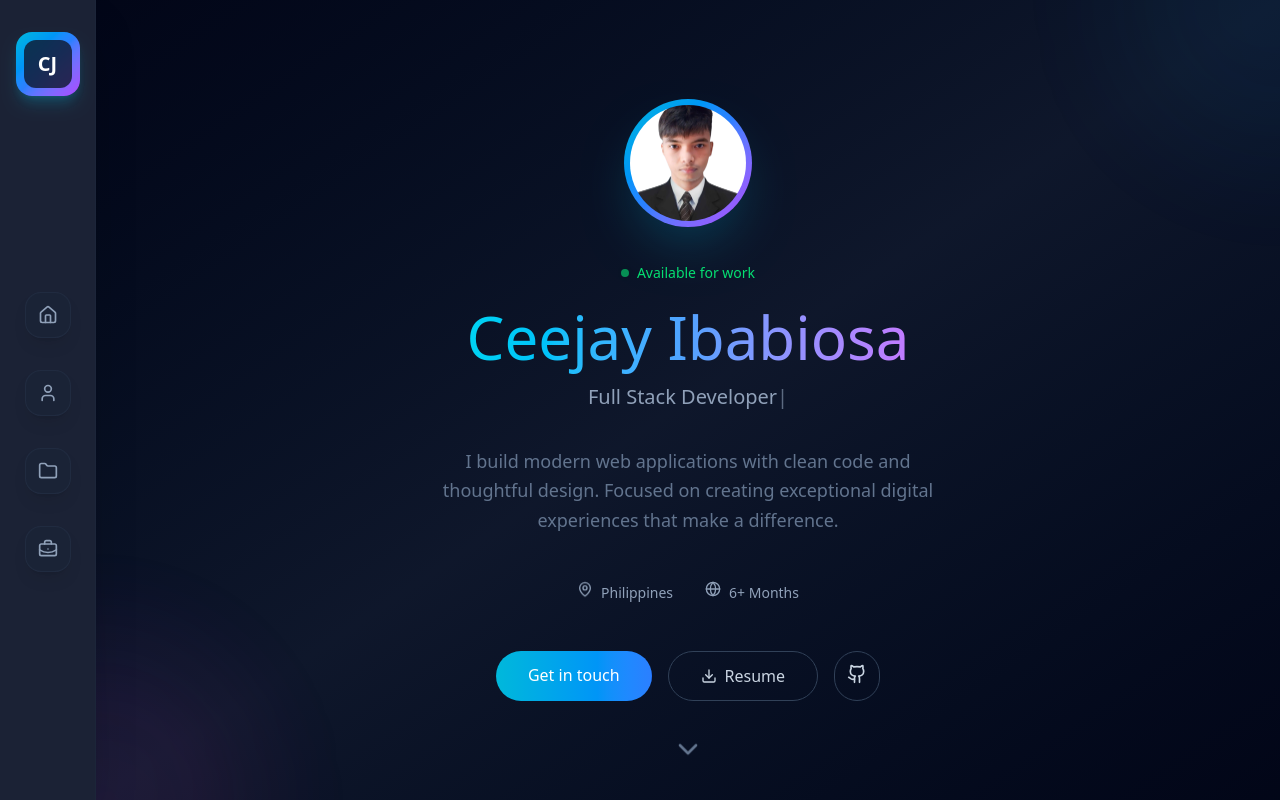
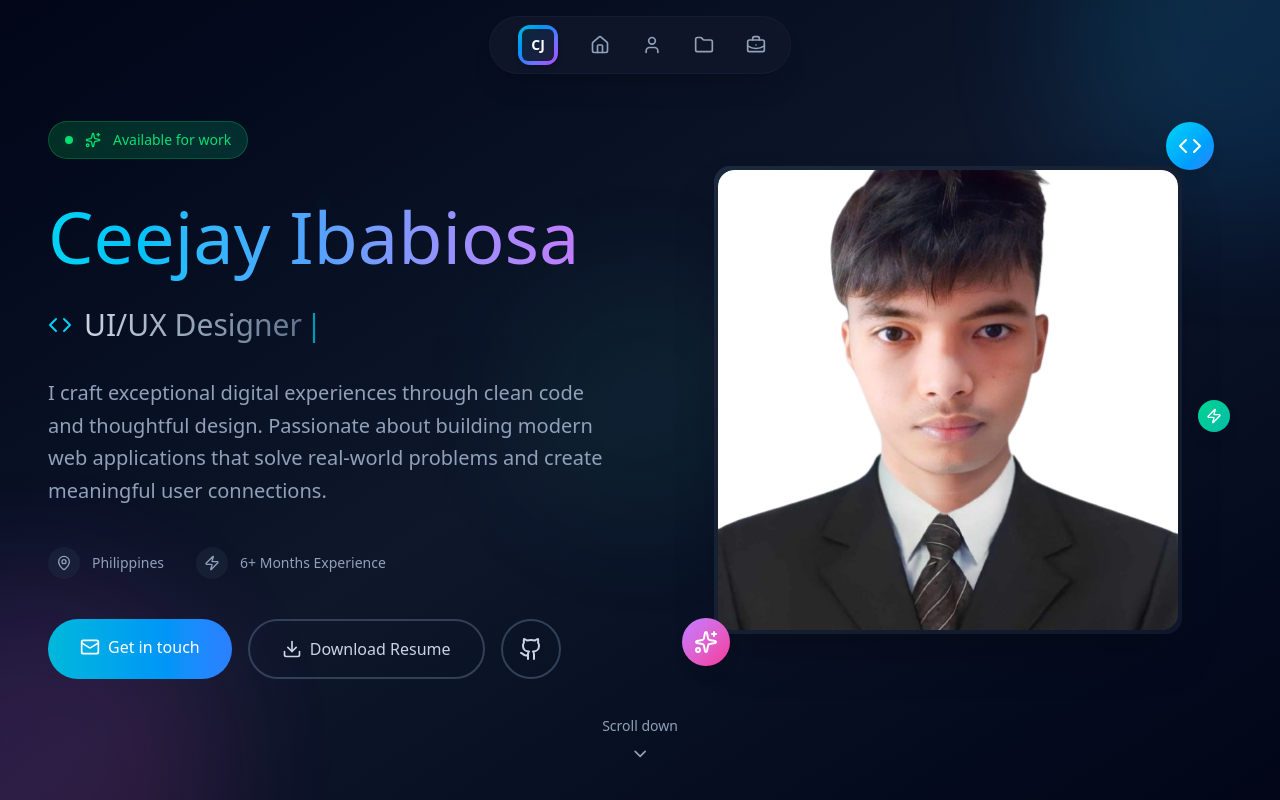
Before and after one commit to CJcode6754/personal-portfolio, a React (Vite) app: page / in a window 1280 px wide. Shown: the top 800 px of the page. Built offline with nearby package versions, Linux system fonts and the light colour scheme.

Commit message:
refactor hero section, sidebar, modified some designs

```diff
--- a/index.html
+++ b/index.html
@@ -4,7 +4,7 @@
     <meta charset="UTF-8" />
     <!-- <link rel="icon" type="image/svg+xml" href="/vite.svg" /> -->
     <meta name="viewport" content="width=device-width, initial-scale=1.0" />
-    <title>CjDev</title>
+    <title>CjDev - Portfolio</title>
   </head>
   <body>
     <div id="root"></div>
--- a/src/components/Services/Services.jsx
+++ b/src/components/Services/Services.jsx
@@ -46,7 +46,7 @@ export default function Services() {
   return (
     <section
       id="services"
-      className="min-h-screen py-12 bg-gradient-to-br from-slate-950 via-slate-900 to-slate-950 lg:ml-24 px-6 md:px-24 relative overflow-hidden"
+      className="min-h-screen py-12 bg-gradient-to-br from-slate-950 via-slate-900 to-slate-950 px-6 md:px-24 relative overflow-hidden"
     >
       {/* Services Section */}
       <div
@@ -110,11 +110,11 @@ export default function Services() {
               difference.
             </p>
             <div className="flex flex-col sm:flex-row gap-4 justify-center">
-              <a href="https://www.facebook.com/ceejay.ibabiosa.1/" className="group inline-flex items-center justify-center bg-gradient-to-r from-purple-500 to-pink-500 hover:from-purple-600 hover:to-pink-600 text-white px-10 py-4 rounded-2xl font-bold text-lg transition-all duration-300 hover:scale-105 hover:shadow-2xl hover:shadow-purple-500/25">
+              <a href="https://www.linkedin.com/in/ceejay-ibabiosa-206052292/" target="_blank" className="group inline-flex items-center justify-center bg-gradient-to-r from-purple-500 to-pink-500 hover:from-purple-600 hover:to-pink-600 text-white px-10 py-4 rounded-2xl font-bold text-lg transition-all duration-300 hover:scale-105 hover:shadow-2xl hover:shadow-purple-500/25">
                 <Rocket className="w-5 h-5 mr-2 group-hover:rotate-12 transition-transform duration-300" />
                 Let's Work Together
               </a>
-              <a href="https://github.com/CJcode6754" className="inline-flex items-center justify-center border-2 border-slate-600 bg-slate-800/30 hover:bg-slate-700/50 hover:border-purple-500/50 text-white px-10 py-4 rounded-2xl font-bold text-lg transition-all duration-300 hover:scale-105">
+              <a href="https://github.com/CJcode6754" target="_blank" className="inline-flex items-center justify-center border-2 border-slate-600 bg-slate-800/30 hover:bg-slate-700/50 hover:border-purple-500/50 text-white px-10 py-4 rounded-2xl font-bold text-lg transition-all duration-300 hover:scale-105">
                 View My Work
               </a>
             </div>
--- a/src/components/about/TechStack.jsx
+++ b/src/components/about/TechStack.jsx
@@ -38,7 +38,7 @@ const TechStack = () => {
   }, []);
 
   return (
-    <section id="techstack-section" className="min-h-screen py-24 bg-gradient-to-br from-slate-950 via-slate-900 to-slate-950 lg:ml-24 px-4 relative overflow-hidden">
+    <section id="techstack-section" className="min-h-screen py-24 bg-gradient-to-br from-slate-950 via-slate-900 to-slate-950 px-4 relative overflow-hidden">
       {/* Enhanced Background Effects */}
       <div className="absolute inset-0 overflow-hidden">
         <div className="absolute top-1/4 right-1/4 w-96 h-96 bg-gradient-to-br from-purple-500/10 to-pink-500/10 rounded-full blur-3xl animate-pulse"></div>
--- a/src/components/home/Home.jsx
+++ b/src/components/home/Home.jsx
@@ -6,169 +6,206 @@ import {
   Github,
   Mail,
   ChevronDown,
+  Sparkles,
+  Code,
+  Zap,
 } from "lucide-react";
-import myPic from "../../assets/formal pic.png";
-import { assets } from "../assets";
+import myPic from '../../assets/formal pic.png';
+import Resume from '../../assets/resume.pdf';
 
 const Home = () => {
   const [isVisible, setIsVisible] = useState(false);
   const [typedText, setTypedText] = useState("");
-  const fullText = "Full Stack Developer";
+  const [currentIndex, setCurrentIndex] = useState(0);
+  const titles = ["Full Stack Developer", "UI/UX Designer"];
 
   useEffect(() => {
     setIsVisible(true);
 
-    // Typewriter effect
+    // Enhanced typewriter effect with multiple titles
+    const typeText = () => {
+      const fullText = titles[currentIndex];
       let i = 0;
+      setTypedText("");
+
       const typeInterval = setInterval(() => {
         if (i < fullText.length) {
           setTypedText(fullText.substring(0, i + 1));
           i++;
         } else {
           clearInterval(typeInterval);
+          setTimeout(() => {
+            setCurrentIndex((prev) => (prev + 1) % titles.length);
+          }, 2000);
         }
-    }, 100);
+      }, 80);
 
       return () => clearInterval(typeInterval);
-  }, []);
+    };
+
+    const cleanup = typeText();
+    return cleanup;
+  }, [currentIndex]);
 
   return (
     <section
       id="home"
-      className="min-h-screen bg-gradient-to-br from-slate-950 via-slate-900 to-slate-950 flex items-center justify-center lg:ml-24 px-4 relative overflow-hidden"
+      className="min-h-screen bg-gradient-to-br from-slate-950 via-slate-900 to-slate-950 flex items-center justify-center px-4 relative overflow-hidden"
     >
-      {/* Animated Background Elements */}
+      {/* Enhanced Animated Background Elements */}
       <div className="absolute inset-0 overflow-hidden">
-        <div className="absolute -top-40 -right-40 w-80 h-80 bg-gradient-to-br from-cyan-500/10 to-blue-500/10 rounded-full blur-3xl animate-pulse"></div>
+        <div className="absolute -top-40 -right-40 w-96 h-96 bg-gradient-to-br from-cyan-400/20 to-blue-500/20 rounded-full blur-3xl animate-pulse"></div>
         <div
-          className="absolute -bottom-40 -left-40 w-80 h-80 bg-gradient-to-br from-purple-500/10 to-pink-500/10 rounded-full blur-3xl animate-pulse"
+          className="absolute -bottom-40 -left-40 w-96 h-96 bg-gradient-to-br from-purple-500/20 to-pink-500/20 rounded-full blur-3xl animate-pulse"
           style={{ animationDelay: "1s" }}
         ></div>
+        <div
+          className="absolute top-1/2 left-1/2 transform -translate-x-1/2 -translate-y-1/2 w-64 h-64 bg-gradient-to-br from-emerald-500/10 to-teal-500/10 rounded-full blur-3xl animate-pulse"
+          style={{ animationDelay: "2s" }}
+        ></div>
+
+        {/* Floating particles */}
+        <div className="absolute top-1/4 left-1/4 w-2 h-2 bg-cyan-400 rounded-full animate-ping opacity-60"></div>
+        <div className="absolute top-3/4 right-1/4 w-2 h-2 bg-purple-400 rounded-full animate-ping opacity-60" style={{ animationDelay: "1s" }}></div>
+        <div className="absolute top-1/2 right-1/3 w-1 h-1 bg-blue-400 rounded-full animate-ping opacity-40" style={{ animationDelay: "2s" }}></div>
       </div>
 
+      <div className="container mx-auto px-4 sm:px-8 flex flex-col lg:flex-row items-center justify-between gap-8 lg:gap-12 relative z-10 max-w-7xl">
+        {/* LEFT SIDE - Text Content */}
         <div
-        className={`max-w-2xl mx-auto px-4 sm:px-8 text-center relative z-10 transition-all duration-1000 ${
+          className={`flex-1 text-center lg:text-left transition-all duration-1000 order-2 lg:order-1 ${
             isVisible ? "opacity-100 translate-y-0" : "opacity-0 translate-y-8"
           }`}
         >
-        {/* Avatar */}
-        <div className="relative mb-8 group">
-          <div className="w-32 h-32 bg-gradient-to-br from-cyan-500 via-blue-500 to-purple-500 rounded-full flex items-center justify-center text-white text-3xl font-bold mx-auto shadow-2xl shadow-cyan-500/25 transition-all duration-500 hover:scale-110 hover:shadow-cyan-500/40">
-            <img
-              src={myPic}
-              alt="My Picture"
-              className="w-29 h-29 object-cover rounded-full"
-            />
-          </div>
-        </div>
-
-        {/* Status */}
+          {/* Enhanced Status */}
           <div
-          className={`inline-flex items-center gap-2 text-green-400 text-sm mb-6 transition-all duration-700 ${
-            isVisible ? "opacity-100 translate-y-0" : "opacity-0 translate-y-4"
+            className={`inline-flex items-center gap-3 bg-gradient-to-r from-green-500/20 to-emerald-500/20 backdrop-blur-sm border border-green-500/30 rounded-full px-4 py-2 text-green-400 text-sm mb-8 transition-all duration-700 hover:scale-105 ${
+              isVisible
+                ? "opacity-100 translate-y-0"
+                : "opacity-0 translate-y-4"
             }`}
             style={{ transitionDelay: "0.2s" }}
           >
+            <div className="relative">
               <div className="w-2 h-2 bg-green-400 rounded-full animate-ping"></div>
-          <div className="w-2 h-2 bg-green-400 rounded-full absolute animate-pulse"></div>
+              <div className="w-2 h-2 bg-green-400 rounded-full absolute top-0 left-0"></div>
+            </div>
+            <Sparkles className="w-4 h-4" />
             Available for work
           </div>
 
-        {/* Main Content */}
-        <h1
-          className={`text-5xl lg:text-6xl font-light text-white mb-4 transition-all duration-700 ${
-            isVisible ? "opacity-100 translate-y-0" : "opacity-0 translate-y-4"
-          }`}
-          style={{ transitionDelay: "0.4s" }}
-        >
+          {/* Enhanced Main Content */}
+          <h1 className="text-4xl sm:text-5xl lg:text-7xl font-light text-white mb-6 leading-tight">
             <span className="bg-gradient-to-r from-cyan-400 via-blue-400 to-purple-400 bg-clip-text text-transparent">
               Ceejay Ibabiosa
             </span>
           </h1>
 
-        <div
-          className={`text-slate-400 text-xl mb-8 font-light h-8 transition-all duration-700 ${
-            isVisible ? "opacity-100 translate-y-0" : "opacity-0 translate-y-4"
-          }`}
-          style={{ transitionDelay: "0.6s" }}
-        >
+          <div className="text-slate-300 text-xl sm:text-2xl lg:text-3xl mb-8 font-light h-10 flex items-center justify-center lg:justify-start">
+            <Code className="w-6 h-6 mr-3 text-cyan-400" />
+            <span className="bg-gradient-to-r from-slate-300 to-slate-500 bg-clip-text text-transparent">
               {typedText}
-          <span className="animate-pulse">|</span>
+            </span>
+            <span className="animate-pulse text-cyan-400 ml-1">|</span>
           </div>
 
-        <p
-          className={`text-slate-500 leading-relaxed max-w-lg mx-auto mb-12 text-lg transition-all duration-700 ${
-            isVisible ? "opacity-100 translate-y-0" : "opacity-0 translate-y-4"
-          }`}
-          style={{ transitionDelay: "0.8s" }}
-        >
-          I build modern web applications with clean code and thoughtful design.
-          Focused on creating exceptional digital experiences that make a
-          difference.
+          <p className="text-slate-400 leading-relaxed max-w-2xl mb-10 text-lg sm:text-xl font-light">
+            I craft exceptional digital experiences through clean code and thoughtful design.
+            Passionate about building modern web applications that solve real-world problems
+            and create meaningful user connections.
           </p>
 
-        {/* Quick Info */}
-        <div
-          className={`flex flex-row justify-center gap-6 sm:gap-8 mb-12 text-sm text-slate-400 transition-all duration-700 ${
-            isVisible ? "opacity-100 translate-y-0" : "opacity-0 translate-y-4"
-          }`}
-          style={{ transitionDelay: "1s" }}
-        >
-          <div className="flex items-center gap-2 hover:text-cyan-400 transition-colors duration-300">
-            <MapPin
-              className="w-4 h-4 animate-bounce"
-              style={{ animationDelay: "0.5s" }}
-            />
-            Philippines
+          {/* Enhanced Quick Info */}
+          <div className="flex flex-row justify-center lg:justify-start gap-6 sm:gap-8 mb-10 text-sm text-slate-400">
+            <div className="flex items-center gap-3 hover:text-cyan-400 transition-colors duration-300 cursor-pointer group">
+              <div className="p-2 bg-slate-800/50 rounded-full group-hover:bg-cyan-500/20 transition-colors duration-300">
+                <MapPin className="w-4 h-4" />
               </div>
-          <div className="flex items-center gap-2 hover:text-cyan-400 transition-colors duration-300">
-            <Globe
-              className="w-4 h-4 animate-bounce"
-              style={{ animationDelay: "0.7s" }}
-            />
-            6+ Months
+              <span className="font-medium">Philippines</span>
+            </div>
+            <div className="flex items-center gap-3 hover:text-cyan-400 transition-colors duration-300 cursor-pointer group">
+              <div className="p-2 bg-slate-800/50 rounded-full group-hover:bg-cyan-500/20 transition-colors duration-300">
+                <Zap className="w-4 h-4" />
+              </div>
+              <span className="font-medium">6+ Months Experience</span>
             </div>
           </div>
 
-        {/* Actions */}
-        <div
-          className={`flex flex-col sm:flex-row justify-center gap-4 transition-all duration-700 ${
-            isVisible ? "opacity-100 translate-y-0" : "opacity-0 translate-y-4"
-          }`}
-          style={{ transitionDelay: "1.2s" }}
+          {/* Enhanced Actions */}
+          <div className="flex flex-col sm:flex-row justify-center lg:justify-start gap-4">
+            <a
+              href="https://www.linkedin.com/in/ceejay-ibabiosa-206052292/"
+              target="_blank"
+              className="group bg-gradient-to-r from-cyan-500 to-blue-500 hover:from-cyan-600 hover:to-blue-600 text-white px-8 py-4 rounded-full font-medium transition-all duration-300 hover:scale-105 hover:shadow-xl hover:shadow-cyan-500/25 relative overflow-hidden"
             >
-          <a
-            href="https://www.facebook.com/ceejay.ibabiosa.1/"
-            className="group bg-gradient-to-r from-cyan-500 to-blue-500 hover:from-cyan-600 hover:to-blue-600 text-white px-8 py-3 rounded-full font-medium transition-all duration-300 hover:scale-105 hover:shadow-lg hover:shadow-cyan-500/25 relative overflow-hidden"
-          >
-            <span className="relative z-10">Get in touch</span>
+              <span className="relative z-10 flex items-center justify-center gap-2">
+                <Mail className="w-5 h-5" />
+                Get in touch
+              </span>
               <div className="absolute inset-0 bg-gradient-to-r from-blue-600 to-purple-600 translate-x-full group-hover:translate-x-0 transition-transform duration-300"></div>
             </a>
 
             <a
-            href={assets.resume}
+              href={Resume}
               target="_blank"
               rel="noopener noreferrer"
               download
-            className="group border border-slate-700 text-slate-300 px-8 py-3 rounded-full hover:border-cyan-500 hover:text-cyan-400 transition-all duration-300 flex items-center justify-center gap-2 hover:scale-105 hover:shadow-lg hover:shadow-cyan-500/10"
+              className="group border-2 border-slate-700 text-slate-300 px-8 py-4 rounded-full hover:border-cyan-500 hover:text-cyan-400 transition-all duration-300 flex items-center justify-center gap-2 hover:scale-105 hover:shadow-xl hover:shadow-cyan-500/10 hover:bg-slate-800/50"
             >
-            <Download className="w-4 h-4 group-hover:animate-bounce" />
-            Resume
+              <Download className="w-5 h-5 group-hover:animate-bounce" />
+              Download Resume
             </a>
 
             <a
               href="https://github.com/CJcode6754"
-            className="group flex justify-center border border-slate-700 text-slate-300 p-3 rounded-full hover:border-cyan-500 hover:text-cyan-400 transition-all duration-300 hover:scale-105 hover:shadow-lg hover:shadow-cyan-500/10"
+              target="_blank"
+              className="group flex justify-center border-2 border-slate-700 text-slate-300 p-4 rounded-full hover:border-cyan-500 hover:text-cyan-400 transition-all duration-300 hover:scale-105 hover:shadow-xl hover:shadow-cyan-500/10 hover:bg-slate-800/50"
             >
-            <Github className="w-5 h-5 group-hover:rotate-12 transition-transform duration-300" />
+              <Github className="w-6 h-6 group-hover:rotate-12 transition-transform duration-300" />
             </a>
           </div>
+        </div>
 
-        {/* Scroll Indicator */}
-        <div className="absolute bottom-[-70px] left-1/2 transform -translate-x-1/2 animate-bounce">
-          <ChevronDown className="w-8 h-8 text-slate-500" />
+        {/* RIGHT SIDE - Enhanced Image Section */}
+        <div className="hidden flex-1 sm:flex justify-center items-center order-1 lg:order-2">
+          <div className="relative group">
+            {/* Main image container - significantly larger */}
+            <div className="relative w-80 h-80 sm:w-96 sm:h-96 lg:w-[450px] lg:h-[450px] xl:w-[500px] xl:h-[500px]">
+
+              {/* Inner container */}
+              <div className="absolute inset-4 rounded-2xl bg-gradient-to-br from-slate-800 to-slate-900 p-1 shadow-2xl">
+                <div className="w-full h-full rounded-2xl overflow-hidden bg-gradient-to-br from-cyan-500/20 to-purple-500/20 backdrop-blur-sm">
+                  {/* Image */}
+                  <img
+                    src={myPic}
+                    alt="Ceejay Ibabiosa"
+                    className="w-full h-full object-cover rounded-2xl"
+                  />
                 </div>
               </div>
+
+              {/* Floating elements around image */}
+              <div className="absolute -top-4 -right-4 w-12 h-12 bg-gradient-to-br from-cyan-400 to-blue-500 rounded-full flex items-center justify-center shadow-lg animate-bounce">
+                <Code className="w-6 h-6 text-white" />
+              </div>
+              <div className="absolute -bottom-4 -left-4 w-12 h-12 bg-gradient-to-br from-purple-400 to-pink-500 rounded-full flex items-center justify-center shadow-lg animate-bounce" style={{ animationDelay: "0.5s" }}>
+                <Sparkles className="w-6 h-6 text-white" />
+              </div>
+              <div className="absolute top-1/2 -right-8 w-8 h-8 bg-gradient-to-br from-emerald-400 to-teal-500 rounded-full flex items-center justify-center shadow-lg animate-pulse">
+                <Zap className="w-4 h-4 text-white" />
+              </div>
+            </div>
+          </div>
+        </div>
+      </div>
+
+      {/* Scroll indicator */}
+      <div className="absolute bottom-8 left-1/2 transform -translate-x-1/2 flex flex-col items-center text-slate-400 animate-bounce">
+        <span className="text-sm mb-2">Scroll down</span>
+        <ChevronDown className="w-5 h-5" />
+      </div>
+
+
     </section>
   );
 };
--- a/src/components/project/Project.jsx
+++ b/src/components/project/Project.jsx
@@ -52,7 +52,7 @@ const Project = () => {
   return (
     <section
       id="project-section"
-      className="min-h-screen py-24 bg-gradient-to-br from-slate-950 via-slate-900 to-slate-950 lg:ml-24 px-4 relative overflow-hidden"
+      className="min-h-screen py-24 bg-gradient-to-br from-slate-950 via-slate-900 to-slate-950 px-4 relative overflow-hidden"
     >
       {/* Animated Background */}
       <div className="absolute inset-0 overflow-hidden">
@@ -213,7 +213,7 @@ const Project = () => {
                       disabled
                       className="flex-1 inline-flex items-center justify-center bg-gray-300 text-gray-500 text-xs py-3 px-4 rounded-xl cursor-not-allowed"
                     >
-                      No Live Link
+                      Live Demo
                     </button>
                   )}
                 </div>
--- a/src/components/sidebar/Sidebar.jsx
+++ b/src/components/sidebar/Sidebar.jsx
@@ -1,5 +1,12 @@
 import React, { useState } from 'react';
-import { Menu, X, Home, User, Folder, BriefcaseBusinessIcon } from 'lucide-react';
+import {
+  Menu,
+  X,
+  Home,
+  User,
+  Folder,
+  BriefcaseBusinessIcon,
+} from 'lucide-react';
 
 const Sidebar = () => {
   const [isOpen, setIsOpen] = useState(false);
@@ -8,91 +15,39 @@ const Sidebar = () => {
     { href: '#home', label: 'Home', icon: <Home className="w-5 h-5" /> },
     { href: '#techstack-section', label: 'About', icon: <User className="w-5 h-5" /> },
     { href: '#project-section', label: 'Projects', icon: <Folder className="w-5 h-5" /> },
-    { href: '#services', label: 'Services', icon: <BriefcaseBusinessIcon className='w-5 h-5' />}
+    { href: '#services', label: 'Services', icon: <BriefcaseBusinessIcon className="w-5 h-5" /> },
   ];
 
   return (
     <>
-      {/* Mobile Menu Button */}
-      <button
-        onClick={() => setIsOpen(!isOpen)}
-        className="fixed top-6 right-6 z-50 lg:hidden bg-slate-900/90 backdrop-blur-sm border border-slate-700 rounded-2xl p-3 text-white hover:bg-slate-800 hover:border-cyan-500/50 transition-all duration-300 hover:scale-110 shadow-lg"
-      >
-        <div className="relative">
-          {isOpen ? <X className="w-5 h-5" /> : <Menu className="w-5 h-5" />}
-        </div>
-      </button>
-
-      {/* Sidebar */}
-      <aside className={`fixed left-0 top-0 h-full w-24 bg-slate-900/95 backdrop-blur-xl border-r border-slate-800/50 z-40 transition-all duration-500 ${
-        isOpen ? 'translate-x-0' : '-translate-x-full lg:translate-x-0'
-      } shadow-2xl`}>
-        <div className="flex flex-col items-center h-full py-8">
-          {/* Logo */}
+      {/* Top Bar Container */}
+      <div className="fixed top-4 left-1/2 transform -translate-x-1/2 z-50 bg-slate-900/95 border border-slate-800/40 backdrop-blur-lg rounded-full px-4 py-2 shadow-xl flex items-center space-x-4 lg:space-x-6">
+        {/* Logo or Short Name */}
         <a
           href="#home"
-            onClick={() => setIsOpen(false)}
-            className="group hover:scale-110 transition-all duration-300"
+          className="hidden sm:flex items-center justify-center ml-3 w-10 h-10 bg-gradient-to-br from-cyan-500 via-blue-500 to-purple-500 rounded-xl shadow-md hover:scale-110 transition-transform"
         >
-            <div className="w-16 h-16 bg-gradient-to-br from-cyan-500 via-blue-500 to-purple-500 rounded-2xl flex items-center justify-center text-white font-bold text-xl shadow-lg shadow-cyan-500/25 group-hover:shadow-cyan-500/40 group-hover:rotate-6 transition-all duration-300">
-              <div className="w-12 h-12 bg-slate-900/80 rounded-xl flex items-center justify-center backdrop-blur-sm">
+          <div className="w-8 h-8 bg-slate-900/90 rounded-md flex items-center justify-center text-white font-bold text-sm">
             CJ
-              </div>
           </div>
         </a>
 
-          {/* Navigation */}
-          <nav className="flex flex-col space-y-8 flex-1 justify-center">
-            {menuItems.map((item, index) => (
+        {/* Desktop Menu */}
+        <div className="flex items-center space-x-4">
+          {menuItems.map((item) => (
             <a
               key={item.href}
               href={item.href}
-                onClick={() => setIsOpen(false)}
-                className="group relative p-3 rounded-2xl bg-slate-800/30 hover:bg-slate-700/50 text-slate-400 hover:text-cyan-400 transition-all duration-300 hover:scale-110 border border-slate-700/30 hover:border-cyan-500/50 shadow-lg hover:shadow-cyan-500/20"
-                style={{
-                  animation: 'fadeInUp 0.5s ease-out forwards',
-                  animationDelay: `${index * 0.1}s`,
-                  opacity: 0,
-                  transform: 'translateY(20px)'
-                }}
+              className="group relative p-2 rounded-full text-slate-400 hover:text-cyan-400 hover:bg-slate-800 transition-all duration-300"
             >
-                <div className="relative z-10">
               {item.icon}
-                </div>
-
-                {/* Tooltip for desktop */}
-                <div className="absolute left-full ml-4 top-1/2 -translate-y-1/2 bg-slate-800 text-white px-3 py-2 rounded-lg text-sm font-medium opacity-0 group-hover:opacity-100 transition-all duration-300 pointer-events-none whitespace-nowrap border border-slate-700 shadow-xl hidden lg:block">
+              <span className="absolute bottom-[-1.8rem] left-1/2 -translate-x-1/2 text-xs bg-slate-800 text-white px-2 py-1 rounded opacity-0 group-hover:opacity-100 transition-opacity duration-300">
                 {item.label}
-                  <div className="absolute right-full top-1/2 -translate-y-1/2 border-4 border-transparent border-r-slate-800"></div>
-                </div>
-
-                {/* Animated background */}
-                <div className="absolute inset-0 bg-gradient-to-r from-cyan-500/10 to-blue-500/10 rounded-2xl opacity-0 group-hover:opacity-100 transition-opacity duration-300"></div>
+              </span>
             </a>
           ))}
-          </nav>
         </div>
-      </aside>
-
-      {/* Mobile Overlay */}
-      {isOpen && (
-        <div
-          className="fixed inset-0 bg-black/60 backdrop-blur-sm z-30 lg:hidden transition-opacity duration-300"
-          onClick={() => setIsOpen(false)}
-        />
-      )}
-
-      {/* Custom CSS for animations */}
-      <style>
-        {`
-          @keyframes fadeInUp {
-            to {
-              opacity: 1;
-              transform: translateY(0);
-            }
-          }
-        `}
-      </style>
+      </div>
     </>
   );
 };
```
Also changed, not shown: 1 other file (tests, documents, lock files or other folders). Lines whose indentation alone changed are shown as unchanged.
